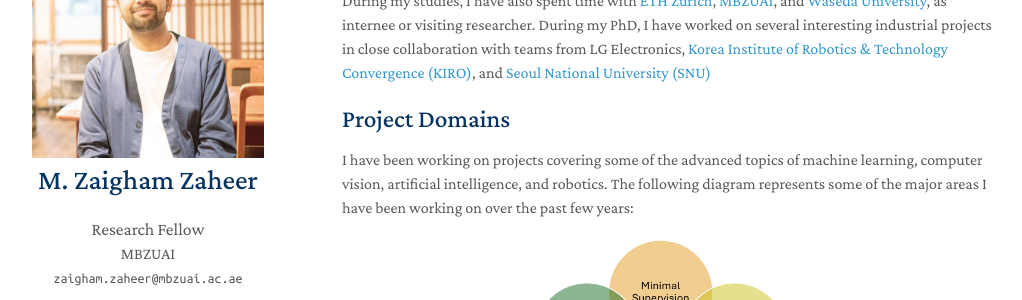
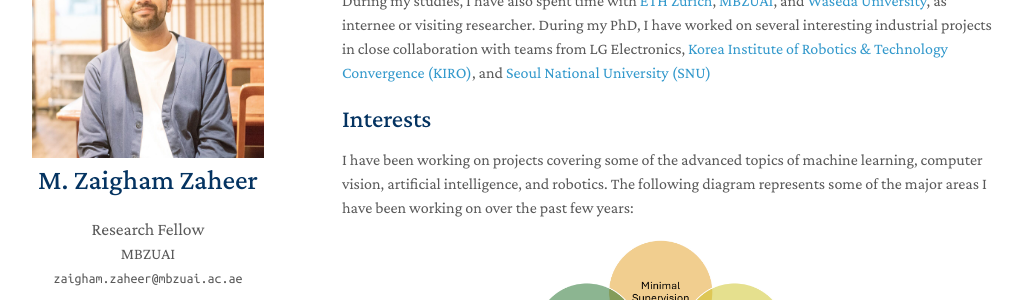
Before and after one commit to ZaighamZ/ZaighamZ.github.io, a Jekyll site: the page built from index.md, in a window 1280 px wide and 900 px high, scrolled down 630 px. Shown: the part 156-456 px from the top of the window, without its empty margins (128-1150 px from the left). Built offline with Jekyll 4.4.1, drawn with Linux system fonts in a browser that asks for light colours; nearby versions of some CDN libraries; a style sheet for code colours, icons or effects is not loaded.

Commit message:
Update index.md

```diff
--- a/index.md
+++ b/index.md
@@ -7,6 +7,7 @@ layout: homepage
 
 
 I am a Postdoctoral Research Fellow affiliated with [SPriNT-AI lab](https://www.sprintai.org/){:target="_blank"} at [Mohamed bin Zayed University of Artificial Intelligence (MBZUAI)](https://mbzuai.ac.ae/){:target="_blank"}, United Arab Emirates.
+
 
 ## Work Experience
 <p align="right"> <img src="/assets/img/logos/mbzuai_logo.png" height="32"> |
@@ -19,33 +20,24 @@ I am a Postdoctoral Research Fellow affiliated with [SPriNT-AI lab](https://www.
 - **Internee** MBZUAI, Abu Dhabi. *Remote*  (Aug 2021 - Jan 2022)
 - **Student Researcher** ETRI, Daejeon, Korea. (Mar 2018 - Jan 2022)
 
-
-
 ## Education
 <p align="right"> <img src="/assets/img/logos/ust_logo.jpg" height="50"> |
 <img src="/assets/img/logos/Chonnam_uni_logo.gif" height="53"> |
 <img src="/assets/img/logos/pieas_logo2.jfif" height="50"> </p>
 
-
 - **PhD** ICT/Computer Software with specialization in Artificial Intelligence and Computer Vision from the [University of Science and Technology (UST)](www.ust.ac.kr/){:target="_blank"}, South Korea, in 2022, advised by Prof. [Seung-Ik Lee](https://sites.google.com/view/cvml-ust/professor?authuser=0/){:target="_blank"}.
 - **Masters** ELectronics and Computer Engineering with specialization in Artificial Intelligence from [Chonnam National University (CNU)](www.jnu.ac.kr/){:target="_blank"}, South Korea, in 2017, advised by Prof. [Kim Jin Young](https://ee.jnu.ac.kr/ee/16634/subview.do?enc=Zm5jdDF8QEB8JTJGcHJvZiUyRmVlJTJGNDEyJTJGNDE1JTJGdmlldy5kbyUzRg%3D%3D){:target="_blank"}.
 - **Undergraduate** Computer and Information Sciences from [Pakistan Institute of Engineering and Applied Sciences (PIEAS)](www.pieas.edu.pk/){:target="_blank"}, in 2012.
-
-
 <!-- I received my Masters degree from [Chonnam National University (CNU)](www.jnu.ac.kr/){:target="_blank"}, South Korea, in 2017, and my undergraduate degree from [Pakistan Institute of Engineering and Applied Sciences (PIEAS)](www.pieas.edu.pk/){:target="_blank"}, in 2012. -->
 
-
 ## Others
-
 During my studies, I have also spent time with [ETH Zurich](https://ethz.ch/en.html/){:target="_blank"}, [MBZUAI](https://mbzuai.ac.ae/){:target="_blank"}, and [Waseda University](https://www.waseda.jp/top/en/){:target="_blank"}, as internee or visiting researcher. During my PhD, I have worked on several interesting industrial projects in close collaboration with teams from LG Electronics, [Korea Institute of Robotics & Technology Convergence (KIRO)](https://www.kiro.re.kr/eng/default.asp/){:target="_blank"}, and [Seoul National University (SNU)]( https://en.snu.ac.kr/index.html){:target="_blank"}
 
-## Project Domains
+## Interests
 I have been working on projects covering some of the advanced topics of machine learning, computer vision, artificial intelligence, and robotics. The following diagram represents some of the major areas I have been working on over the past few years:
-
 <p align="center">
 <img src="/assets/img/interests_zaigham.png" width="300">
 </p>
-
 
 ## News
 - **[Sep. 2024]** Paper accepted for publication at ICDM 2024.
```
